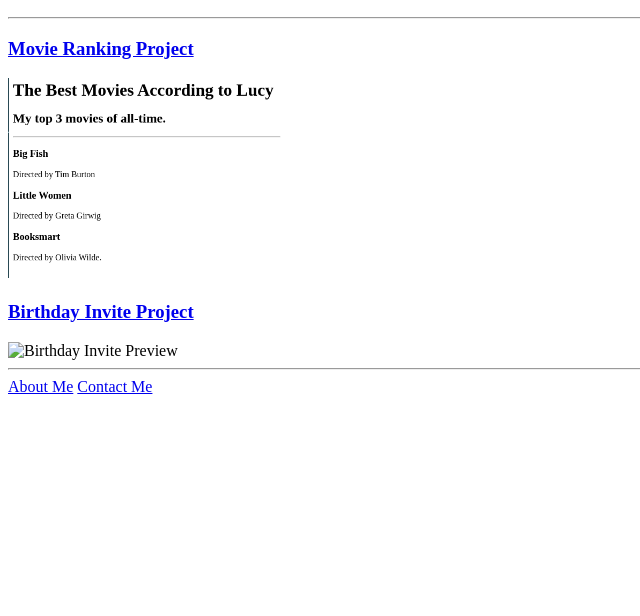
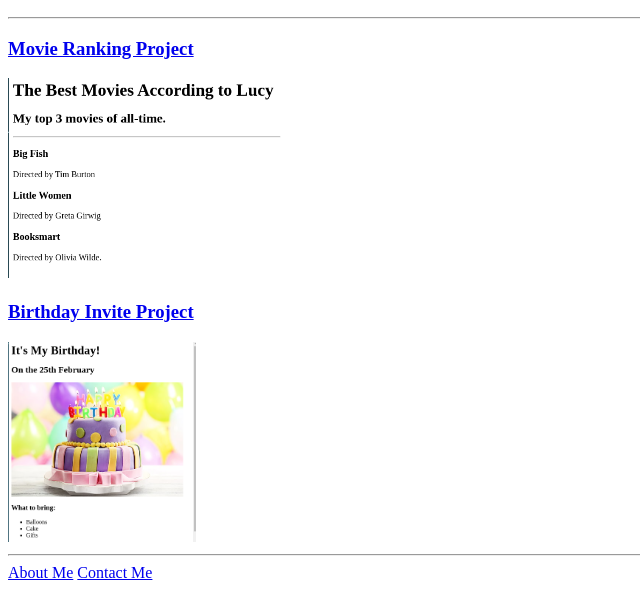
Before and after one commit to LM250/HTML-Portfolio, a plain HTML site: page index.html in a window 1280 px wide. Shown: the part 110-726 px from the top of the page, without its empty margins (0-640 px from the left). Drawn offline with Linux system fonts and the light colour scheme.

Commit message:
Add files via upload

```diff
--- a/index.html
+++ b/index.html
@@ -25,7 +25,7 @@
     </a>
 
     <img
-    src=".Birhtday Invite Lucy.png"
+    src="./Birhtday Invite Lucy.png"
     height="200"
     alt="Birthday Invite Preview"/>
     <hr/>
```
